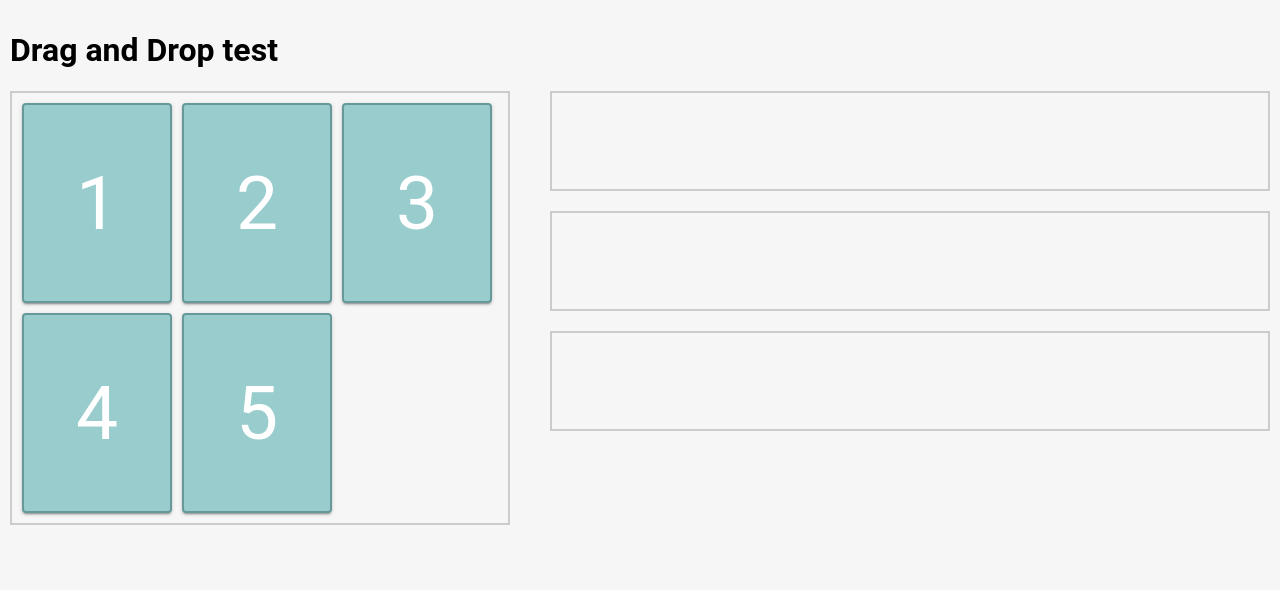
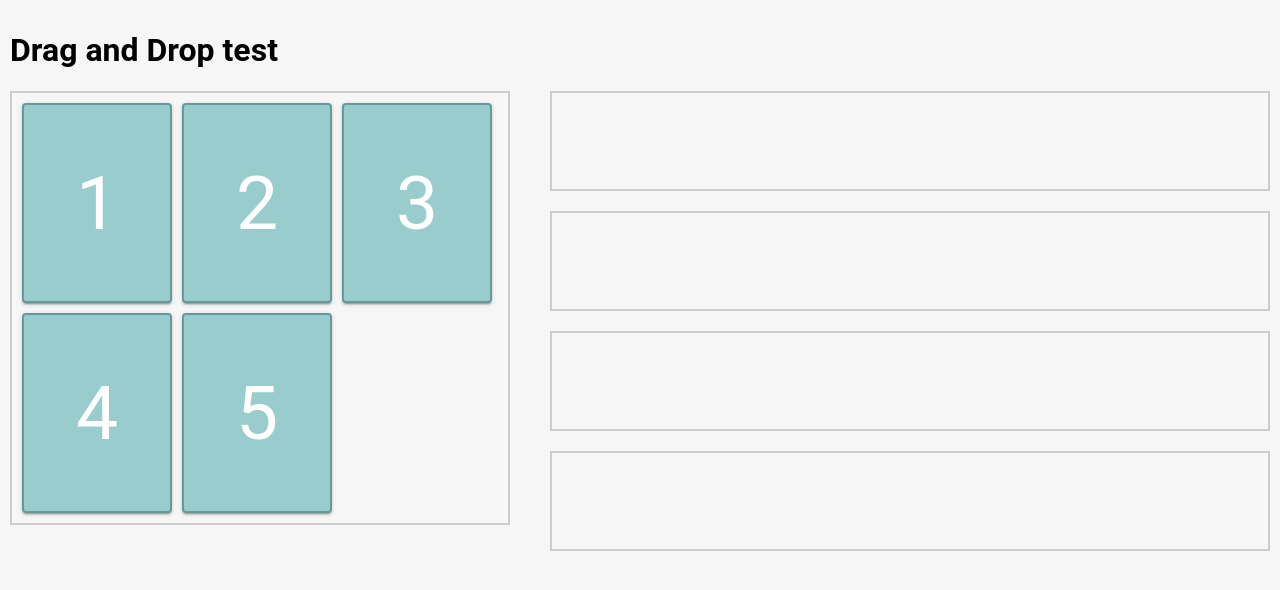
Before and after one commit to andrewlistopadov/angular-material-cdk-example, an Angular app: page /app/drag-and-drop in a window 1280 px wide. Shown: the top 590 px of the page. Built offline with nearby package versions, Linux system fonts and the light colour scheme.

Commit message:
adds d-n-d between multi-connected lists;

```diff
--- a/src/app/app-drag-and-drop/drag-and-drop-list/drag-and-drop-list.component.html
+++ b/src/app/app-drag-and-drop/drag-and-drop-list/drag-and-drop-list.component.html
@@ -2,18 +2,19 @@
   <!-- <pre>{{ groupACards | json }}</pre> -->
   <div class="group-wrapper drag-section">
     <div
-      class="group group-a multi-line"
+      id="{{ draggableCardGroup.id }}"
+      class="group multi-line"
       cdkDropList
       cdkDropListSortingDisabled
-      #groupACardList="cdkDropList"
-      [cdkDropListData]="groupACards"
-      [cdkDropListConnectedTo]="[groupBCardList]"
+      #draggableCardList="cdkDropList"
+      [cdkDropListData]="draggableCardGroup.cards"
+      [cdkDropListConnectedTo]="droppableCardGroupIds"
       (cdkDropListDropped)="drop($event)"
     >
       <app-drag-and-drop-card
         class="card"
         cdkDrag
-        *ngFor="let card of groupACards; trackBy: trackById"
+        *ngFor="let card of draggableCardGroup.cards; trackBy: trackById"
         [card]="card"
       ></app-drag-and-drop-card>
     </div>
@@ -22,24 +23,23 @@
   <!-- <pre>{{ groupACards | json }}</pre> -->
   <div class="group-wrapper drop-section">
     <div
-      class="group group-b single-line"
+      *ngFor="let group of droppableCardGroups"
+      id="{{ group.id }}"
+      class="group single-line"
       cdkDropList
       cdkDropListOrientation="horizontal"
-      #groupBCardList="cdkDropList"
-      [cdkDropListData]="groupBCards"
-      [cdkDropListConnectedTo]="[groupACardList]"
+      [cdkDropListData]="group.cards"
+      [cdkDropListConnectedTo]="[draggableCardList]"
       (cdkDropListDropped)="drop($event)"
     >
       <app-drag-and-drop-card
         class="card"
-        *ngFor="let card of groupBCards; trackBy: trackById"
+        *ngFor="let card of group.cards; trackBy: trackById"
         [card]="card"
         [draggable]="false"
         [revocable]="true"
-        (cardRevoked)="onCardRevoke($event)"
+        (cardRevoked)="onCardRevoke($event, group.id)"
       ></app-drag-and-drop-card>
     </div>
-    <div class="group group-c single-line"></div>
-    <div class="group group-d single-line"></div>
   </div>
 </div>
--- a/src/app/app-drag-and-drop/drag-and-drop-list/drag-and-drop-list.component.ts
+++ b/src/app/app-drag-and-drop/drag-and-drop-list/drag-and-drop-list.component.ts
@@ -1,5 +1,9 @@
 import { Component, OnInit } from '@angular/core';
-import { DragAndDropListService, Card } from './drag-and-drop-list.service';
+import {
+  DragAndDropListService,
+  Card,
+  CardGroup
+} from './drag-and-drop-list.service';
 import {
   CdkDragDrop,
   moveItemInArray,
@@ -12,14 +16,19 @@ import {
   styleUrls: ['./drag-and-drop-list.component.scss']
 })
 export class DragAndDropListComponent implements OnInit {
-  public groupACards: Card[] = null;
-  public groupBCards: Card[] = null;
+  public draggableCardGroup: CardGroup = null;
+  public droppableCardGroups: CardGroup[] = null;
 
   constructor(private dragAndDropListService: DragAndDropListService) {}
 
   ngOnInit(): void {
-    this.groupACards = this.dragAndDropListService.generateCards(5);
-    this.groupBCards = [];
+    this.draggableCardGroup = this.dragAndDropListService.createCardGroup(5);
+    this.droppableCardGroups = [];
+    for (let i = 0; i < 4; i++) {
+      this.droppableCardGroups.push(
+        this.dragAndDropListService.createCardGroup()
+      );
+    }
   }
 
   drop(event: CdkDragDrop<Card[]>): void {
@@ -39,9 +48,14 @@ export class DragAndDropListComponent implements OnInit {
     }
   }
 
-  onCardRevoke(card: Card): void {
-    this.groupACards.push(card);
-    this.groupBCards = this.groupBCards.filter(c => c.id !== card.id);
+  onCardRevoke(card: Card, cardGroupdId: string): void {
+    this.draggableCardGroup.cards.push(card);
+    const cardGroup = this.droppableCardGroups.find(g => g.id === cardGroupdId);
+    cardGroup.cards = cardGroup.cards.filter(c => c.id !== card.id);
+  }
+
+  get droppableCardGroupIds(): string[] {
+    return this.droppableCardGroups.map(g => g.id);
   }
 
   trackById(index: number, card: Card): number {
--- a/src/app/app-drag-and-drop/drag-and-drop-list/drag-and-drop-list.service.ts
+++ b/src/app/app-drag-and-drop/drag-and-drop-list/drag-and-drop-list.service.ts
@@ -1,4 +1,9 @@
 import { Injectable } from '@angular/core';
+
+export interface CardGroup {
+  id: string;
+  cards: Card[];
+}
 
 export interface Card {
   id: number;
@@ -8,15 +13,23 @@ export interface Card {
   providedIn: 'root'
 })
 export class DragAndDropListService {
+  private groupCounter = 0;
   private cardCounter = 0;
 
   constructor() {}
 
-  public generateCards(count: number): Card[] {
+  private generateCards(count: number): Card[] {
     const newCards = [];
     for (let i = 0; i < count; i++) {
       newCards.push({ id: ++this.cardCounter });
     }
     return newCards;
   }
+
+  public createCardGroup(cardCount = 0): CardGroup {
+    return {
+      id: `group-${++this.groupCounter}`,
+      cards: this.generateCards(cardCount)
+    };
+  }
 }
```
